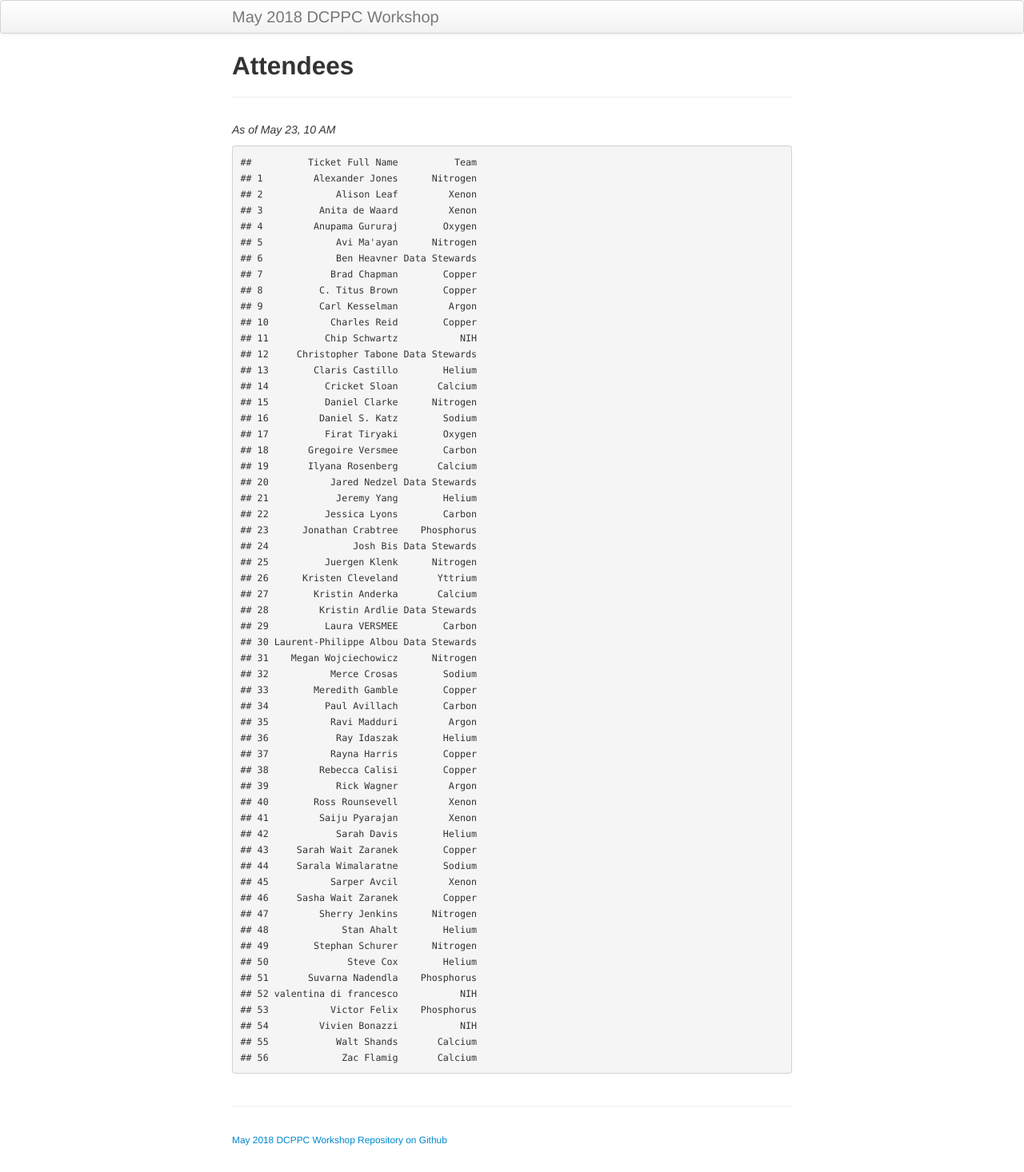
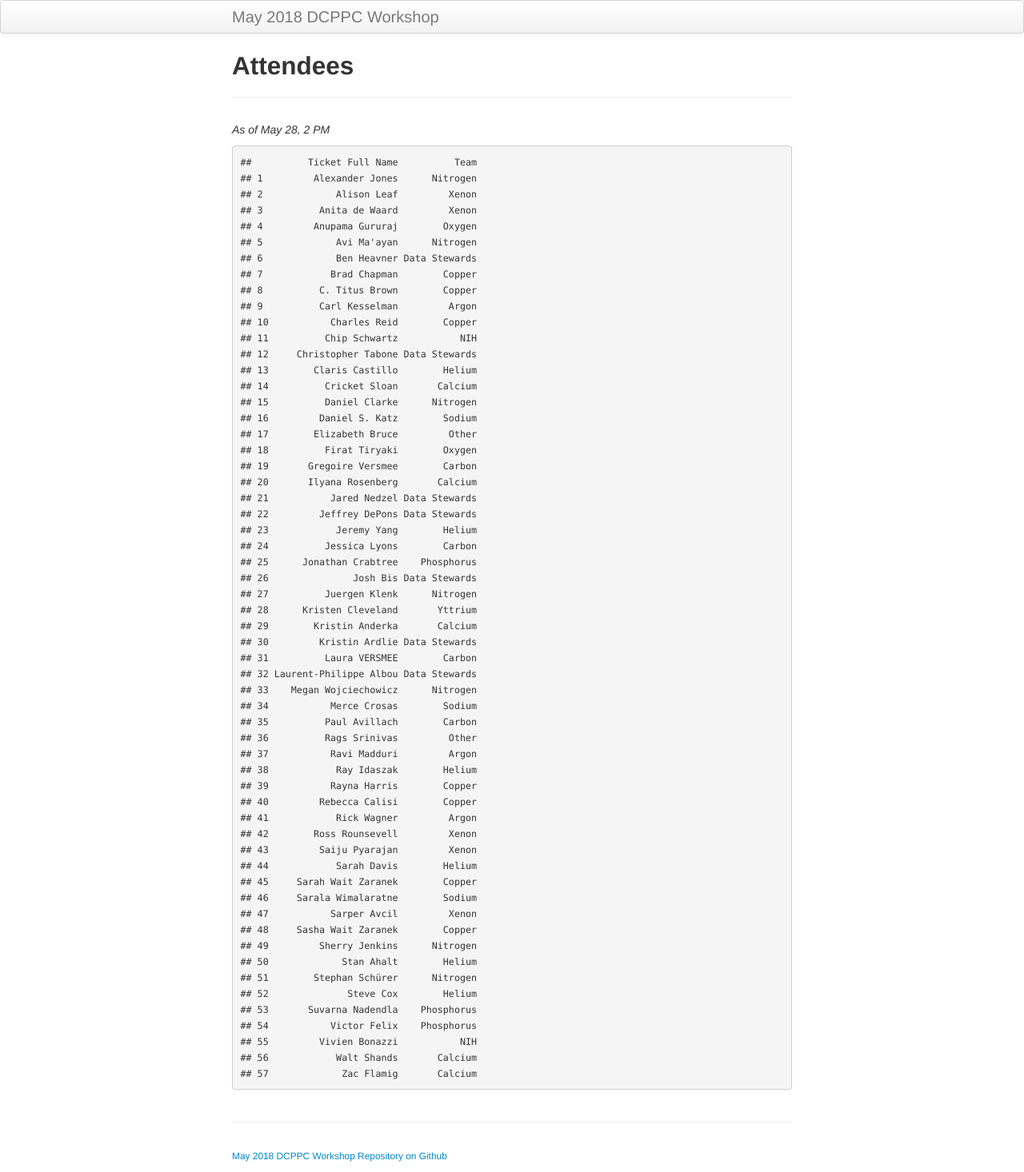
Before and after one commit to dcppc/2018-may-workshop, a Jekyll site: the page built from docs/attendees.md, in a window 1280 px wide. Shown: the whole page at 80% size. Built offline with Jekyll 4.4.1, drawn with Linux system fonts in a browser that asks for light colours.

Commit message:
update attendees

```diff
--- a/docs/attendees.md
+++ b/docs/attendees.md
@@ -4,7 +4,7 @@ title: Attendees
 tagline:
 ---
 
-_As of May 23, 10 AM_
+_As of May 28, 2 PM_
 
     ##          Ticket Full Name          Team
     ## 1         Alexander Jones      Nitrogen
@@ -23,43 +23,44 @@ _As of May 23, 10 AM_
     ## 14          Cricket Sloan       Calcium
     ## 15          Daniel Clarke      Nitrogen
     ## 16         Daniel S. Katz        Sodium
-    ## 17          Firat Tiryaki        Oxygen
-    ## 18       Gregoire Versmee        Carbon
-    ## 19       Ilyana Rosenberg       Calcium
-    ## 20           Jared Nedzel Data Stewards
-    ## 21            Jeremy Yang        Helium
-    ## 22          Jessica Lyons        Carbon
-    ## 23      Jonathan Crabtree    Phosphorus
-    ## 24               Josh Bis Data Stewards
-    ## 25          Juergen Klenk      Nitrogen
-    ## 26      Kristen Cleveland       Yttrium
-    ## 27        Kristin Anderka       Calcium
-    ## 28         Kristin Ardlie Data Stewards
-    ## 29          Laura VERSMEE        Carbon
-    ## 30 Laurent-Philippe Albou Data Stewards
-    ## 31    Megan Wojciechowicz      Nitrogen
-    ## 32           Merce Crosas        Sodium
-    ## 33        Meredith Gamble        Copper
-    ## 34          Paul Avillach        Carbon
-    ## 35           Ravi Madduri         Argon
-    ## 36            Ray Idaszak        Helium
-    ## 37           Rayna Harris        Copper
-    ## 38         Rebecca Calisi        Copper
-    ## 39            Rick Wagner         Argon
-    ## 40        Ross Rounsevell         Xenon
-    ## 41         Saiju Pyarajan         Xenon
-    ## 42            Sarah Davis        Helium
-    ## 43     Sarah Wait Zaranek        Copper
-    ## 44     Sarala Wimalaratne        Sodium
-    ## 45           Sarper Avcil         Xenon
-    ## 46     Sasha Wait Zaranek        Copper
-    ## 47         Sherry Jenkins      Nitrogen
-    ## 48             Stan Ahalt        Helium
-    ## 49        Stephan Schurer      Nitrogen
-    ## 50              Steve Cox        Helium
-    ## 51       Suvarna Nadendla    Phosphorus
-    ## 52 valentina di francesco           NIH
-    ## 53           Victor Felix    Phosphorus
-    ## 54         Vivien Bonazzi           NIH
-    ## 55            Walt Shands       Calcium
-    ## 56             Zac Flamig       Calcium
+    ## 17        Elizabeth Bruce         Other
+    ## 18          Firat Tiryaki        Oxygen
+    ## 19       Gregoire Versmee        Carbon
+    ## 20       Ilyana Rosenberg       Calcium
+    ## 21           Jared Nedzel Data Stewards
+    ## 22         Jeffrey DePons Data Stewards
+    ## 23            Jeremy Yang        Helium
+    ## 24          Jessica Lyons        Carbon
+    ## 25      Jonathan Crabtree    Phosphorus
+    ## 26               Josh Bis Data Stewards
+    ## 27          Juergen Klenk      Nitrogen
+    ## 28      Kristen Cleveland       Yttrium
+    ## 29        Kristin Anderka       Calcium
+    ## 30         Kristin Ardlie Data Stewards
+    ## 31          Laura VERSMEE        Carbon
+    ## 32 Laurent-Philippe Albou Data Stewards
+    ## 33    Megan Wojciechowicz      Nitrogen
+    ## 34           Merce Crosas        Sodium
+    ## 35          Paul Avillach        Carbon
+    ## 36          Rags Srinivas         Other
+    ## 37           Ravi Madduri         Argon
+    ## 38            Ray Idaszak        Helium
+    ## 39           Rayna Harris        Copper
+    ## 40         Rebecca Calisi        Copper
+    ## 41            Rick Wagner         Argon
+    ## 42        Ross Rounsevell         Xenon
+    ## 43         Saiju Pyarajan         Xenon
+    ## 44            Sarah Davis        Helium
+    ## 45     Sarah Wait Zaranek        Copper
+    ## 46     Sarala Wimalaratne        Sodium
+    ## 47           Sarper Avcil         Xenon
+    ## 48     Sasha Wait Zaranek        Copper
+    ## 49         Sherry Jenkins      Nitrogen
+    ## 50             Stan Ahalt        Helium
+    ## 51        Stephan Schürer      Nitrogen
+    ## 52              Steve Cox        Helium
+    ## 53       Suvarna Nadendla    Phosphorus
+    ## 54           Victor Felix    Phosphorus
+    ## 55         Vivien Bonazzi           NIH
+    ## 56            Walt Shands       Calcium
+    ## 57             Zac Flamig       Calcium
```
Also changed, not shown: attendees.md (+44 -42 lines).
